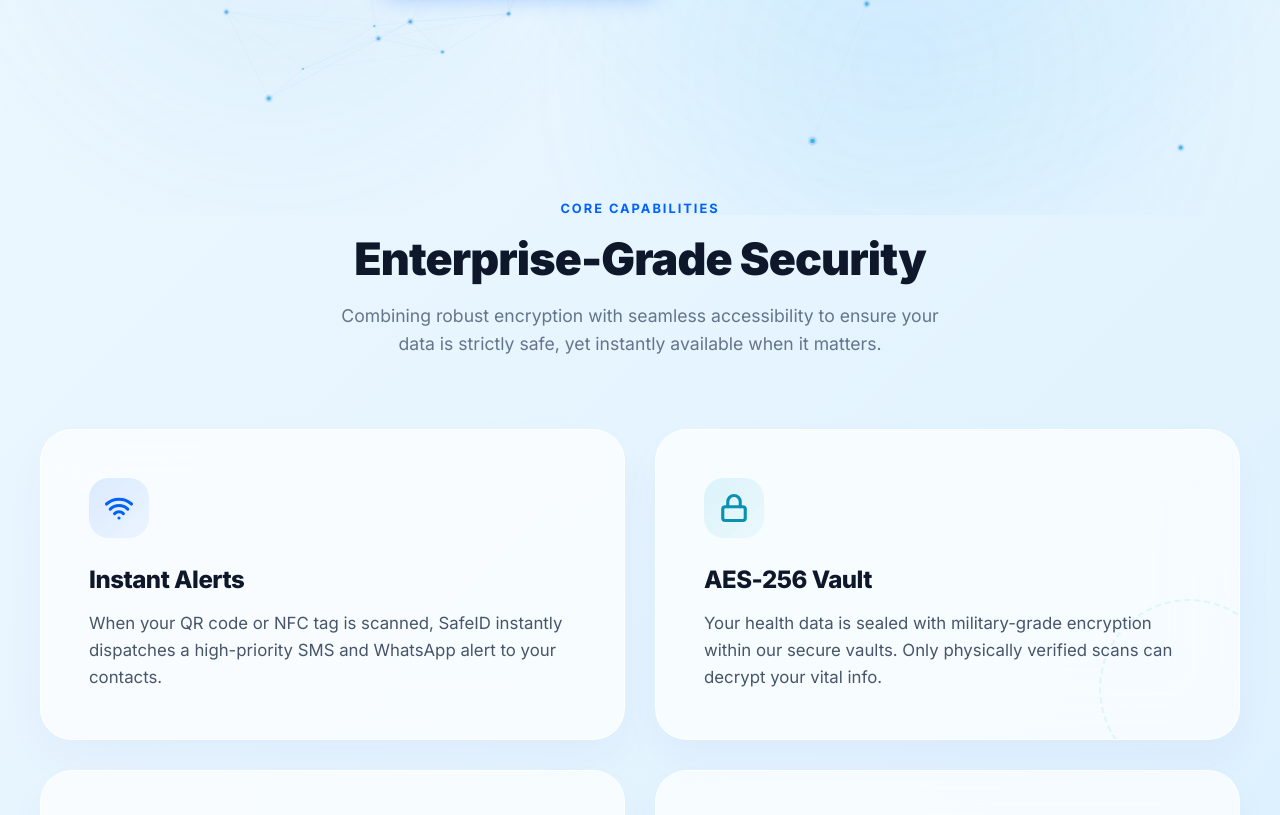
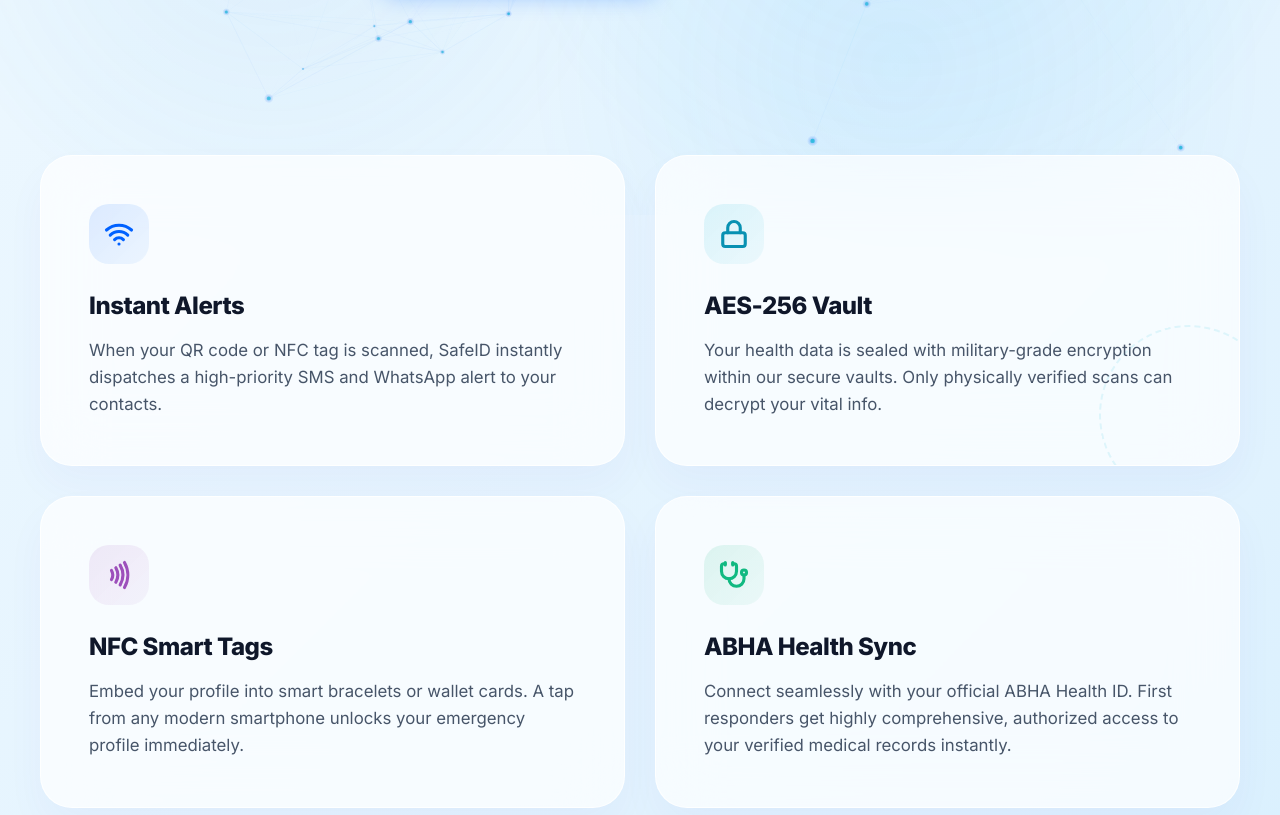
Before and after one commit to nishant8g/safeid-project, a React (Vite) app in the folder frontend/: page / in a window 1280 px wide. Shown: the part 585-1400 px from the top of the page. Built offline with nearby package versions, Linux system fonts and the light colour scheme; no server answers.

Commit message:
UI: Removed features header and optimized vertical spacing

```diff
--- a/frontend/src/pages/Landing.jsx
+++ b/frontend/src/pages/Landing.jsx
@@ -268,14 +268,8 @@ export default function Landing() {
       </section>
 
       {/* High-Tech Grid Features - Balanced and Premium */}
-      <section style={{ padding: '60px 24px 100px', position: 'relative', zIndex: 10 }}>
+      <section style={{ padding: '20px 24px 60px', position: 'relative', zIndex: 10 }}>
         <div style={{ maxWidth: '1200px', margin: '0 auto' }}>
-          <div style={{ textAlign: 'center', marginBottom: '70px' }}>
-            <span style={{ color: '#0061FF', fontWeight: '700', letterSpacing: '2px', textTransform: 'uppercase', fontSize: '0.8rem' }}>Core Capabilities</span>
-            <h2 style={{ fontSize: 'clamp(2rem, 4vw, 2.8rem)', fontWeight: '900', color: '#0f172a', letterSpacing: '-0.02em', marginBottom: '16px', marginTop: '12px' }}>Enterprise-Grade Security</h2>
-            <p style={{ color: '#64748b', fontSize: '1.1rem', maxWidth: '600px', margin: '0 auto', lineHeight: '1.6' }}>Combining robust encryption with seamless accessibility to ensure your data is strictly safe, yet instantly available when it matters.</p>
-          </div>
-
           <div style={{ display: 'grid', gridTemplateColumns: 'repeat(auto-fit, minmax(400px, 1fr))', gap: '30px' }}>
 
             {/* Box 1: Alerts */}
```
